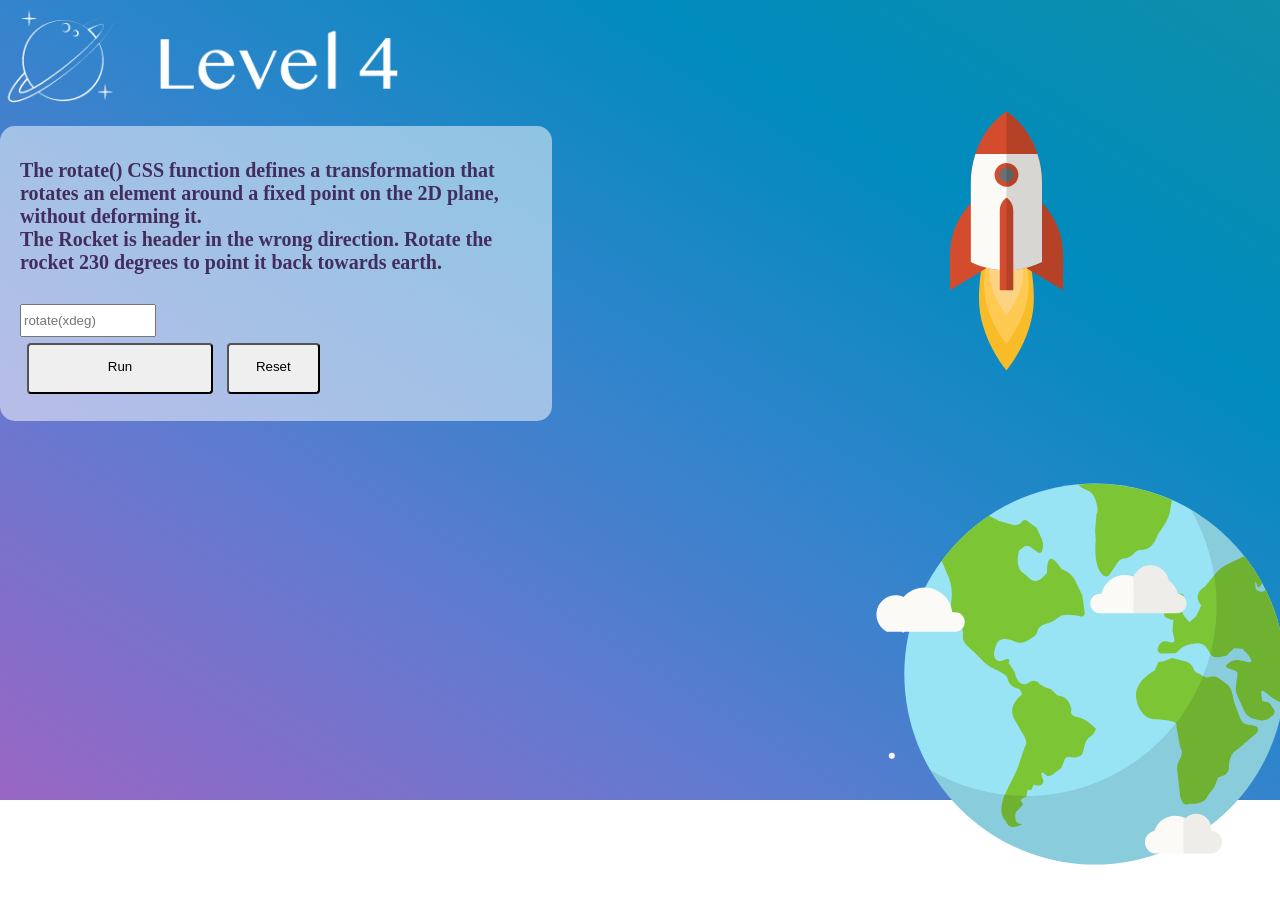
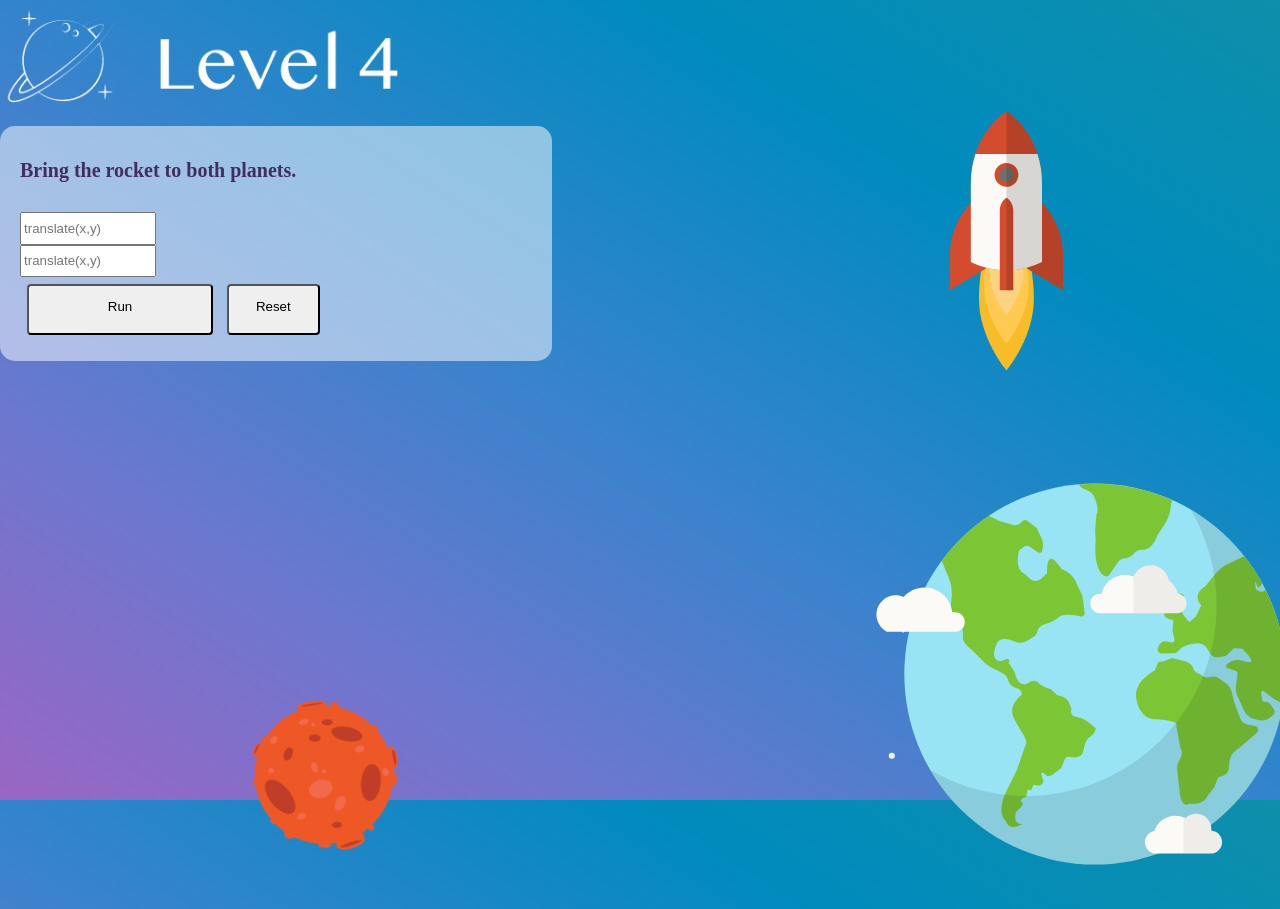
Before and after one commit to ariannalillie/AstroAnimate, a React (Create React App) app: page /level_4 in a window 1280 px wide. Before the commit the page ends 800 px from the top, so only its background shows below. Built offline with nearby package versions, Linux system fonts and the light colour scheme.

Commit message:
level 4 collision dectection for two elements complete

```diff
--- a/src/Componenets/Level3/index.js
+++ b/src/Componenets/Level3/index.js
@@ -73,7 +73,7 @@ function Level3() {
             <img src={levelLogo} className="level-logo" />
             <div className="input-container">
                 {isRunning
-                    ? answer_1 === "rotate(230deg)"
+                    ? answer_1.includes("translateY()")
                         ? youWin()
                         : notQuite()
                     : null}
--- a/src/Componenets/Level4/Level4.css
+++ b/src/Componenets/Level4/Level4.css
@@ -0,0 +1,5 @@
+
+#planet {
+	bottom: 150px;
+	left: 200px;
+}
--- a/src/Componenets/Level4/index.js
+++ b/src/Componenets/Level4/index.js
@@ -1,26 +1,25 @@
 import levelLogo from "../../Media/Level-4.png";
 import rocket from "../../Media/rocket.svg";
 import earth from "../../Media/earth.svg";
+import planet from "../../Media/new-planet.svg";
 import styled, { keyframes } from "styled-components";
 import { useState } from "react";
 import "./Level4.css";
 import { useHistory } from "react-router-dom";
+import { isCollide } from "../../Utilis";
 
 const taskAnimation = (rotate1, rotate2) => keyframes`
-  from {
-    transform: rotate(0deg);
-  }
-  to {
-    transform: ${rotate1};
-  }
+    0%   { transform: translate(0px); }
+    50%  { transform: ${rotate1}; }
+    100% { transform: ${rotate2}; }
 `;
 
 const MyStyledImg = styled.img`
   src: ${(props) => props.src};
   classname: ${(props) => props.className};
   alt: ${(props) => props.myAlt};
-  animation: ${(props) => taskAnimation(props.rotate1, props.rotate2)} 1
-    2s linear;
+  animation: ${(props) => taskAnimation(props.rotate1, props.rotate2)} 1 5s
+    linear;
   margin: 0.5em;
 `;
 
@@ -43,9 +42,9 @@ function Level4() {
   //Brings winner to the next level
   const history = useHistory();
   const routeChange = () => {
-        let path = '/level_5';
+    let path = "/level_5";
     history.push(path);
-    }
+  };
 
   //If player types in the correct input
   function youWin() {
@@ -54,39 +53,67 @@ function Level4() {
         <h1>You are out of this world!</h1>
         <button onClick={routeChange}>next level</button>
       </div>
-        )
+    );
   }
 
-     //If player does not type in the correct input
-     function notQuite() {
-        return (
-        <div>
-          <h1>Oops, not quiet! Click the reset button to try again</h1>
-          <button>Get Hint</button>
-        </div>
-        )
+  const [answer_1, setAnswer_1] = useState("");
+  const [answer_2, setAnswer_2] = useState("");
+  const [isRunning, setIsRunning] = useState(false);
+  const [attemptComplete, setAttemptComplete] = useState(false);
+  const [isCollisionDetected_1, setIsCollisionDetected_1] = useState(false);
+  const [isCollisionDetected_2, setIsCollisionDetected_2] = useState(false);
+
+  const rocketElement = document.getElementById("rocket");
+  const earthElement = document.getElementById("earth");
+  const planetElement = document.getElementById("planet");
+
+  const time = new Date();
+  const [collision_1_logged, setCollision_1_logged] = useState(false);
+  const [collision_2_logged, setCollision_2_logged] = useState(false);
+  if (isCollisionDetected_1 && !collision_1_logged) {
+    console.log(
+      "isCollisionDetected_1 at ",
+      time.getHours() + ":" + time.getMinutes() + ":" + time.getSeconds()
+    );
+    setCollision_1_logged(true);
   }
-
-
-    const [answer_1, setAnswer_1] = useState("");
-    const [isRunning, setIsRunning] = useState(false);
+  if (isCollisionDetected_2 && !collision_2_logged) {
+    console.log(
+      "isCollisionDetected_2 at ",
+      time.getHours() + ":" + time.getMinutes() + ":" + time.getSeconds()
+    );
+    setCollision_2_logged(true);
+  }
 
   return (
     <div>
       <img src={levelLogo} className="level-logo" />
       <div className="input-container">
-                {isRunning
-                    ? answer_1 === "rotate(230deg)"
-                        ? youWin()
-                        : notQuite()
-                    : null}
-                <h1 className='instructions'>The rotate() CSS function defines a transformation that rotates an element around a fixed point on the 2D plane, without deforming it. <br /> The Rocket is header in the wrong direction. Rotate the rocket 230 degrees to point it back towards earth.</h1>
+        {isRunning && attemptComplete ? (
+          isCollisionDetected_1 && isCollisionDetected_2 ? (
+            youWin()
+          ) : (
+            <h1>Oops, not quiet! Click the reset button to try again</h1>
+          )
+        ) : null}
+        <h1 className="instructions">
+          Bring the rocket to both planets.
+        </h1>
         <CustomizedInput
           value={answer_1}
-                    placeholder="rotate(xdeg)"
+          placeholder="translate(x,y)"
           onChange={(e) => {
-                        // setIsRunning(false);
+            setIsRunning(false);
             setAnswer_1(e.target.value);
+          }}
+        />
+
+        <CustomizedInput
+          value={answer_2}
+          placeholder="translate(x,y)"
+          onChange={(e) => {
+            setIsRunning(false);
+            setAnswer_2(e.target.value);
           }}
         />
 
@@ -94,6 +121,27 @@ function Level4() {
           buttonType="run"
           onClick={() => {
             setIsRunning(true);
+            const interval1 = setInterval(() => {
+              if (rocketElement && earthElement) {
+                if (isCollide(rocketElement, earthElement)) {
+                  clearInterval(interval1);
+                  setIsCollisionDetected_1(true);
+                }
+              }
+            }, 200);
+
+            const interval2 = setInterval(() => {
+              if (rocketElement && planetElement) {
+                if (isCollide(rocketElement, planetElement)) {
+                  clearInterval(interval2);
+                  setIsCollisionDetected_2(true);
+                }
+              }
+            }, 200);
+
+            setTimeout(() => {
+              setAttemptComplete(true);
+            }, 5000);
           }}
         >
           Run
@@ -103,6 +151,7 @@ function Level4() {
           onClick={() => {
             setIsRunning(false);
             setAnswer_1("");
+            setAnswer_2("");
           }}
         >
           Reset
@@ -114,15 +163,12 @@ function Level4() {
         className="App-logo"
         myAlt="logo"
         rotate1={isRunning && answer_1}
+        rotate2={isRunning && answer_2}
       />
-            <MyStyledImg
-                id="earth"
-                src={earth}
-                className="App-logo"
-                myAlt="logo"
-            />
+      <MyStyledImg id="earth" src={earth} className="App-logo" myAlt="logo" />
+      <MyStyledImg id="planet" src={planet} className="App-logo" myAlt="logo" />
     </div>
-    )
+  );
 }
 
 export default Level4;
--- /dev/null
+++ b/src/Utilis.js
@@ -0,0 +1,15 @@
+export const isCollide = (a, b) => {
+    var aRect = a && a.getBoundingClientRect();
+    var bRect = b && b.getBoundingClientRect();
+
+    return (
+      aRect &&
+      bRect &&
+      !(
+        aRect.top + aRect.height < bRect.top ||
+        aRect.top > bRect.top + bRect.height ||
+        aRect.left + aRect.width < bRect.left ||
+        aRect.left > bRect.left + bRect.width
+      )
+    );
+  };
```
Also changed, not shown: 1 other file (tests, documents, lock files or other folders). Lines whose indentation alone changed are shown as unchanged.
